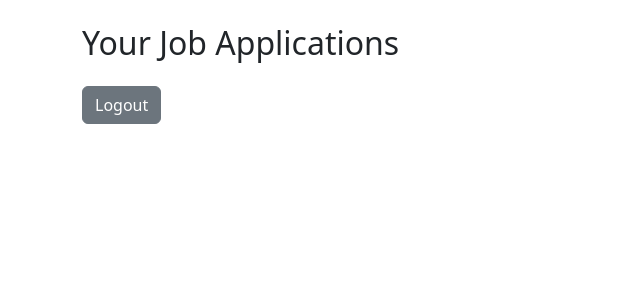
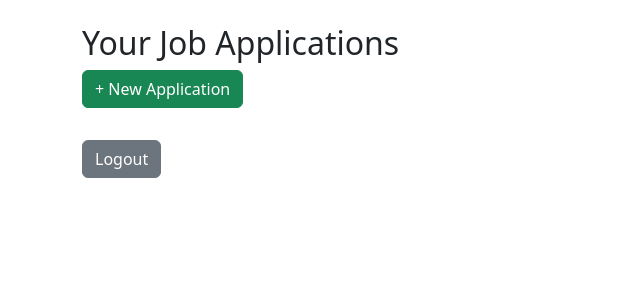
Before and after one commit to kiranram90/jobtracker, a Flask app: page /applications-page in a window 1280 px wide. Shown: the part 56-356 px from the top of the page, without its empty margins (0-640 px from the left). Run offline with Flask 3, Linux system fonts and the light colour scheme; the visitor is signed in with stand-in values (Sample User, id 1); data that the repository does not hold is empty.

Commit message:
added create new app button

```diff
--- a/app/controllers/application_controller.py
+++ b/app/controllers/application_controller.py
@@ -37,7 +37,7 @@ def edit_application_form(app_id):
     app = JobApplicationRepository.get_by_id(app_id)
     return render_template('new_application_form.html', application=app)
 
-@application_bp.route('/applications', methods=['POST'])
+@application_bp.route('/applications', methods=['POST', 'GET'])
 @login_required
 def create_application():
     data = request.form.to_dict()
--- a/app/controllers/auth_controller.py
+++ b/app/controllers/auth_controller.py
@@ -60,8 +60,8 @@ def login():
     return jsonify({"error": "Invalid email or password"}), 401
 
 
-@auth_bp.route('/logout', methods=['POST'])
+@auth_bp.route('/logout', methods=['GET', 'POST'])
 @login_required
 def logout():
     logout_user()
-    return jsonify({"message": "Logout successful"}), 200
+    return redirect(url_for('auth_bp.login_form'))
--- a/app/templates/applications.html
+++ b/app/templates/applications.html
@@ -3,6 +3,11 @@
 
 {% block content %}
   <h2>Your Job Applications</h2>
+
+  <!-- ✅ Create button -->
+  <a href="{{ url_for('application_bp.new_application_form') }}" class="btn btn-success mb-3">
+    + New Application
+  </a>
 
   <ul class="list-group">
     {% for app in applications %}
```
